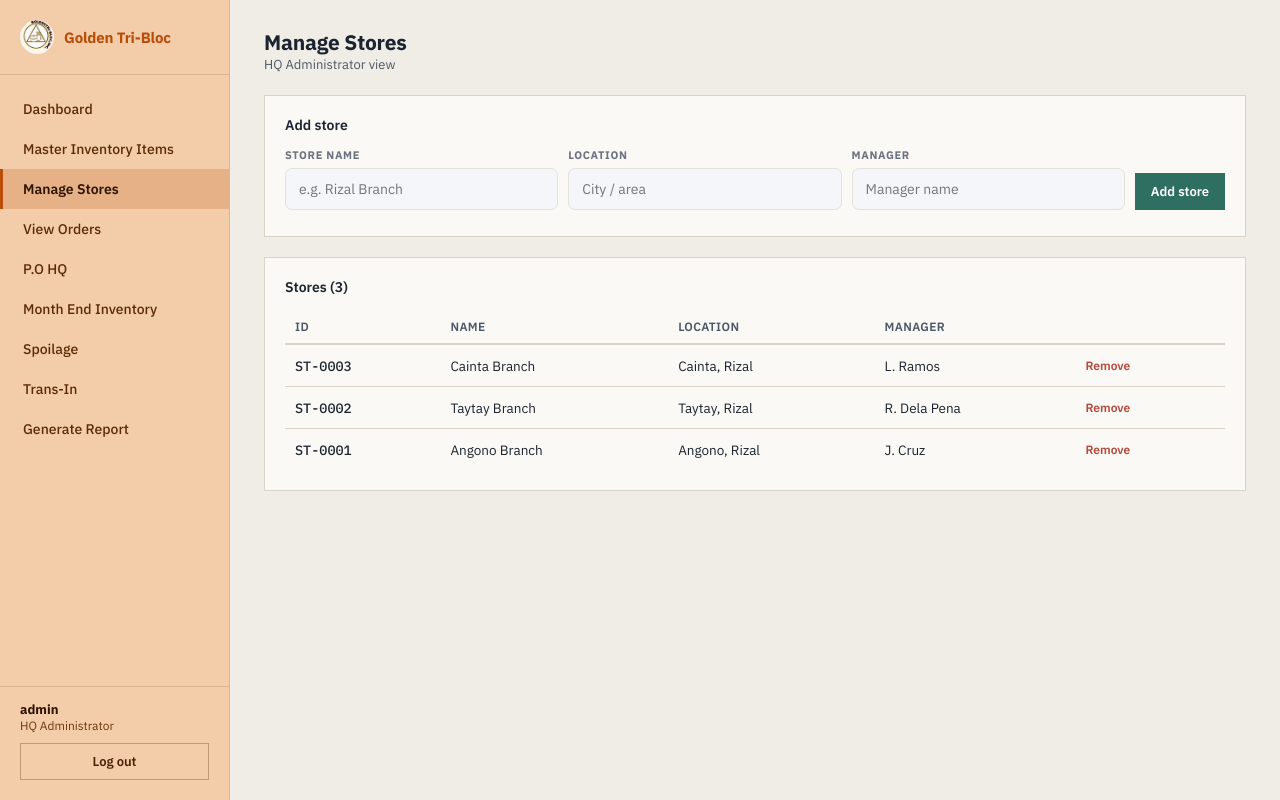
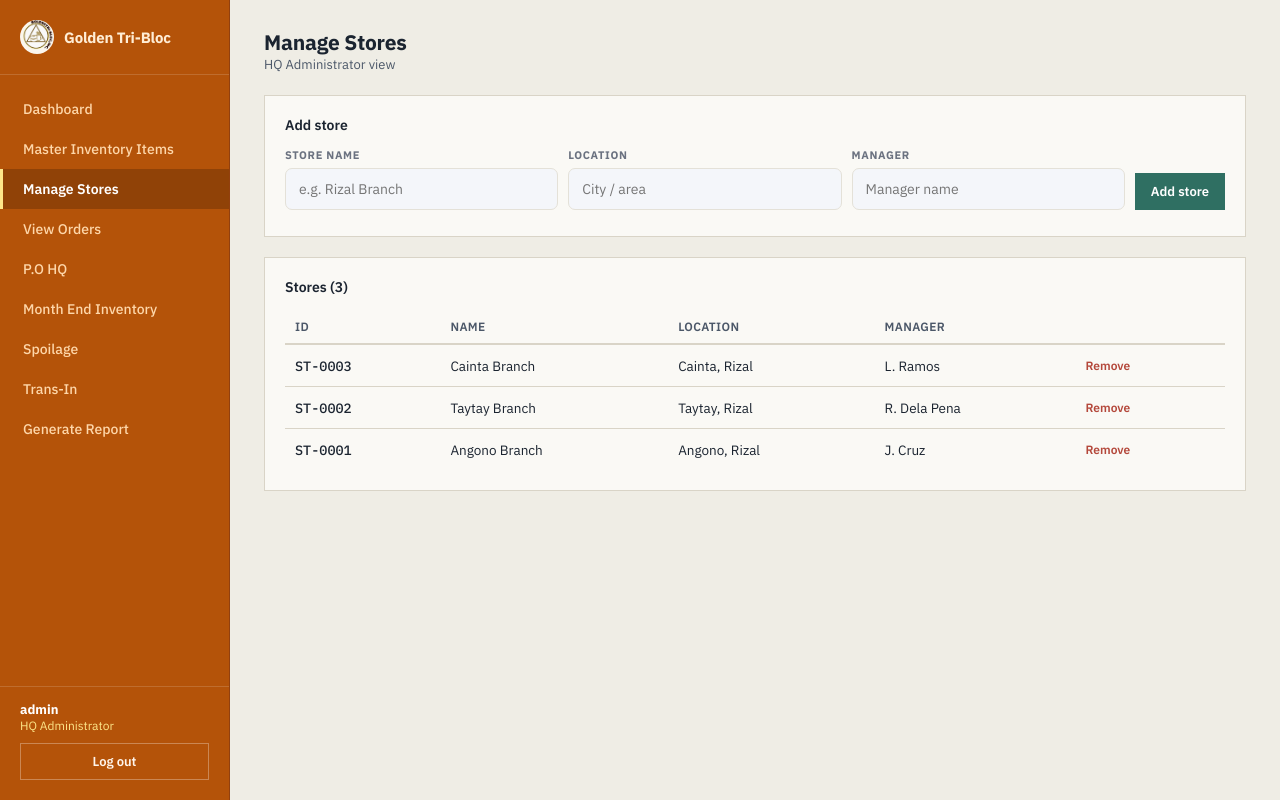
Before and after one commit to kviernes255lfi-a11y/GTBI-Multi-Store-Ordering-System, a Flask app: page /admin/stores in a window 1280 px wide. Run offline with Flask 3, Linux system fonts and the light colour scheme; a user stored in the database is signed in; data comes from the database, SQL or seed files in the repository.

Commit message:
Update style.css

```diff
--- a/static/css/style.css
+++ b/static/css/style.css
@@ -39,18 +39,18 @@ a{color:inherit;}
 
 /* ---------- APP SHELL ---------- */
 .shell{display:flex;min-height:100vh;}
-.sidebar{width:230px;flex-shrink:0;background:#F3CDAA;color:#4A2204;display:flex;flex-direction:column;padding:20px 0;border-right:1px solid #DFB58F;}
-.sidebar .brand{display:flex;align-items:center;gap:10px;color:#2C1302;padding:0 20px 20px;margin:0;border-bottom:1px solid rgba(74,34,4,.15);font-size:15px;font-weight:700;letter-spacing:-.01em;}
+.sidebar{width:230px;flex-shrink:0;background:#B45309;color:#FFF5EB;display:flex;flex-direction:column;padding:20px 0;border-right:1px solid #92400E;}
+.sidebar .brand{display:flex;align-items:center;gap:10px;color:#ffffff;padding:0 20px 20px;margin:0;border-bottom:1px solid rgba(255,255,255,.15);font-size:15px;font-weight:700;letter-spacing:-.01em;}
 .sidebar .brand img{width:34px;height:34px;border-radius:50%;object-fit:cover;flex-shrink:0;background:#FBF6EE;}
-.sidebar .brand span{color:var(--amber-dark);}
+.sidebar .brand span{color:#FFEDD5;}
 nav{flex:1;padding:14px 0;overflow-y:auto;}
-nav a{display:block;text-decoration:none;padding:11px 20px;color:#5C2B05;font-size:14px;font-weight:500;border-left:3px solid transparent;}
-nav a:hover{background:rgba(184,78,8,.12);color:#2C1302;}
-nav a.active{background:rgba(184,78,8,.22);color:#2C1302;border-left-color:var(--amber-dark);font-weight:600;}
-.sidebar-foot{padding:14px 20px 0;border-top:1px solid rgba(74,34,4,.15);}
-.who{font-size:12px;color:#6E360A;margin-bottom:10px;}
-.who b{color:#2C1302;display:block;font-size:13px;}
-.logout-btn{display:block;text-align:center;text-decoration:none;width:100%;padding:9px;background:transparent;border:1px solid rgba(74,34,4,.3);color:#4A2204;font-size:13px;font-weight:600;box-sizing:border-box;}
+nav a{display:block;text-decoration:none;padding:11px 20px;color:#FED7AA;font-size:14px;font-weight:500;border-left:3px solid transparent;}
+nav a:hover{background:rgba(255,255,255,.12);color:#ffffff;}
+nav a.active{background:rgba(0,0,0,.2);color:#ffffff;border-left-color:#FDE68A;font-weight:600;}
+.sidebar-foot{padding:14px 20px 0;border-top:1px solid rgba(255,255,255,.15);}
+.who{font-size:12px;color:#FDE68A;margin-bottom:10px;}
+.who b{color:#ffffff;display:block;font-size:13px;}
+.logout-btn{display:block;text-align:center;text-decoration:none;width:100%;padding:9px;background:transparent;border:1px solid rgba(255,255,255,.3);color:#FFF5EB;font-size:13px;font-weight:600;box-sizing:border-box;}
 .logout-btn:hover{background:var(--red);border-color:var(--red);color:#fff;}
 
 .main{flex:1;min-width:0;padding:28px 34px;overflow-x:auto;}
@@ -88,7 +88,7 @@ tr:last-child td{border-bottom:none;}
   .sidebar .brand{border:none;padding:6px 10px;width:100%;}
   nav{display:flex;flex-wrap:wrap;padding:0 6px;}
   nav a{padding:8px 10px;border-left:none;border-bottom:3px solid transparent;}
-  nav a.active{border-left:none;border-bottom-color:var(--amber-dark);}
+  nav a.active{border-left:none;border-bottom-color:#FDE68A;}
   .sidebar-foot{width:100%;border:none;padding:8px 10px 0;}
   .main{padding:20px 16px;}
 }
```
